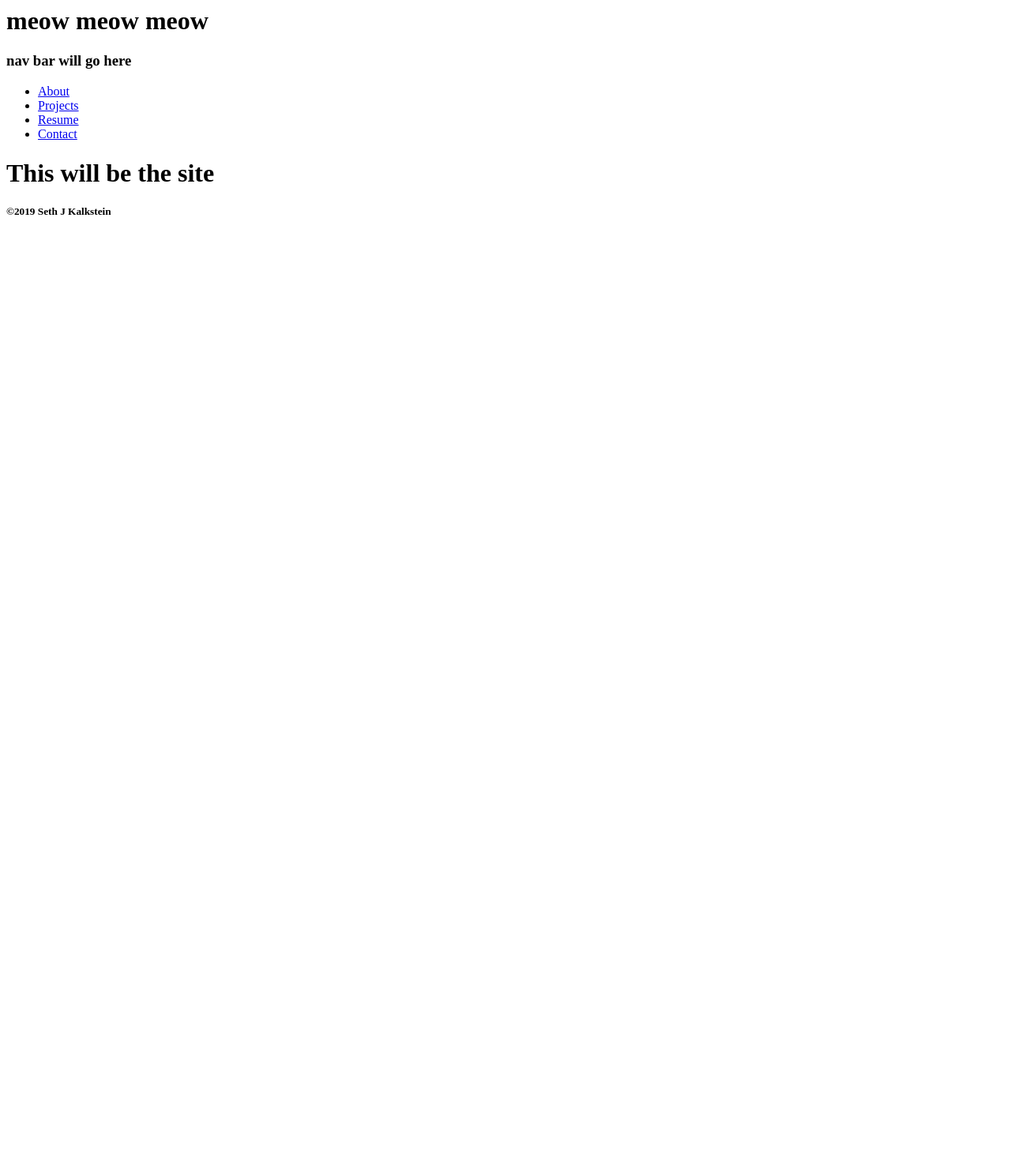
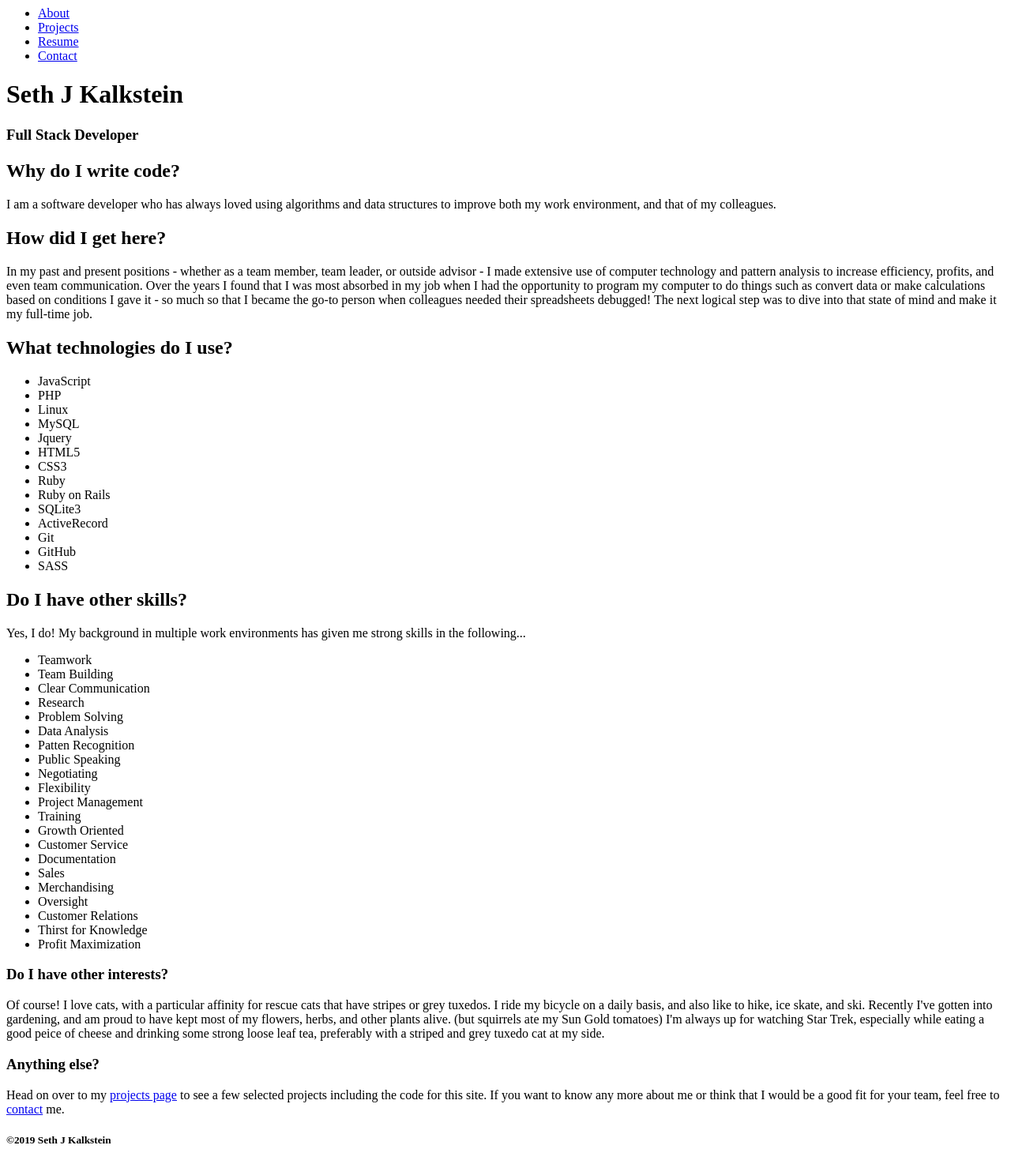
Before and after one commit to SethKalkstein/portfolio, a PHP site: page /index.php in a window 1280 px wide. Shown: the whole page at 79% size. Before the commit the page ends 272 px from the top, so only its background shows below. Run offline with PHP 8.4, Linux system fonts and the light colour scheme.

Commit message:
basic content complete

```diff
--- a/contact.php
+++ b/contact.php
@@ -8,6 +8,7 @@
     include "resources/mainnav.php";
     include "resources/contactTransmittion.php";
 ?>
+<main>
     <iframe src="https://www.google.com/maps/embed?pb=!1m18!1m12!1m3!1d6118.675055975244!2d-75.16417492009839!3d39.93383916336471!2m3!1f0!2f0!3f0!3m2!1i1024!2i768!4f13.1!3m3!1m2!1s0x89c6c6194cea361f%3A0xa9f834d0a175373d!2sSouth%20Philadelphia%2C%20Philadelphia%2C%20PA%2019147!5e0!3m2!1sen!2sus!4v1567205320365!5m2!1sen!2sus" width="700" height="400" frameborder="0" style="border:0;" allowfullscreen=""></iframe>
     <h3>Thnik we'd be a good fit or have a question?</h3>
     <form action="contact.php" method="POST">
@@ -20,6 +21,6 @@
     <a href="https://www.linkedin.com/in/seth-kalkstein">Linkedin</a>
     <a href="https://github.com/SethKalkstein">GitHub</a>
     <a href="mailto:seth@sethjkalkstein.com">Email</a>
-
+</main>
 
 <?php include "resources/footer.php"; ?>
--- a/index.php
+++ b/index.php
@@ -12,7 +12,67 @@
     include "resources/header.php";
     include "resources/mainnav.php";
 ?>
+<main>
+    <h1></h1>
 
-    <h1>This will be the site</h1>
+    <h2>Why do I write code?</h2>
+    <p>I am a software developer who has always loved using algorithms and data structures to improve both my work environment, and that of my colleagues.</p>
+
+    <h2>How did I get here?</h2>
+    <p>In my past and present positions - whether as a team member, team leader, or outside advisor - I made extensive use of computer technology and pattern analysis to increase efficiency, profits, and even team communication. Over the years I found that I was most absorbed in my job when I had the opportunity to program my computer to do things such as convert data or make calculations based on conditions I gave it - so much so that I became the go-to person when colleagues needed their spreadsheets debugged! The next logical step was to dive into that state of mind and make it my full-time job.</p>
+
+    <h2>What technologies do I use?</h2>
+    <!-- JavaScript, PHP, Linux, MySQL, Jquery, HTML5, CSS3, Ruby, Ruby on Rails, Sinatra, ActiveRecord, SQLite3, Git, GitHub, Heroku, SASS -->
+    <ul>
+        <li>JavaScript</li>
+        <li>PHP</li>
+        <li>Linux</li>
+        <li>MySQL</li>
+        <li>Jquery</li>
+        <li>HTML5</li>
+        <li>CSS3</li>
+        <li>Ruby</li>
+        <li>Ruby on Rails</li>
+        <li>SQLite3</li>
+        <li>ActiveRecord</li>
+        <li>Git</li>
+        <li>GitHub</li>
+        <li>SASS</li>
+    </ul>
+
+    <h2>Do I have other skills?</h2>
+    <p>Yes, I do! My background in multiple work environments has given me strong skills in the following...</p>
+    <!-- Clear Communication, Research, Team Work, Problem Solving, Public Speaking, Negotiating, Flexibility, Project Management, Training, Growth Oriented, Customer Service, Documentation, Sales, Merchandising, Oversight, Fixing Bugs -->
+    <!-- data analysis, teamwork and team-building, team communication, market research, sales, buying, negotiating, customer relations, finance, operations management, training, and thirst for product knowledge -->
+    <ul>
+        <li>Teamwork</li>
+        <li>Team Building</li>
+        <li>Clear Communication</li>
+        <li>Research</li>
+        <li>Problem Solving</li>
+        <li>Data Analysis</li>
+        <li>Patten Recognition</li>
+        <li>Public Speaking</li>
+        <li>Negotiating</li>
+        <li>Flexibility</li>
+        <li>Project Management</li>
+        <li>Training</li>
+        <li>Growth Oriented</li>
+        <li>Customer Service</li>
+        <li>Documentation</li>
+        <li>Sales</li>
+        <li>Merchandising</li>
+        <li>Oversight</li>
+        <li>Customer Relations</li>
+        <li>Thirst for Knowledge</li>
+        <li>Profit Maximization</li>
+    </ul>
+
+    <h3>Do I have other interests?</h3>
+    <p>Of course! I love cats, with a particular affinity for rescue cats that have stripes or grey tuxedos. I ride my bicycle on a daily basis, and also like to hike, ice skate, and ski. Recently I've gotten into gardening, and am proud to have kept most of my flowers, herbs, and other plants alive. (but squirrels ate my Sun Gold tomatoes) I'm always up for watching Star Trek, especially while eating a good peice of cheese and drinking some strong loose leaf tea, preferably with a striped and grey tuxedo cat at my side.</p>
+
+    <h3>Anything else?</h3>
+    <p>Head on over to my <a href="projects/index.php">projects page</a> to see a few selected projects including the code for this site. If you want to know any more about me or think that I would be a good fit for your team, feel free to <a href="contact.php">contact</a> me.</p>
+</main>
 
 <?php include "resources/footer.php" ?>
--- a/resources/mainnav.php
+++ b/resources/mainnav.php
@@ -12,9 +12,7 @@
 ?>
 
 <header>
-    <h1><?php echo "meow meow meow" ?></h1>
         <nav>
-            <h3>nav bar will go here</h3>
             <ul>
                 <li><a href="/portfolio/index.php">About</a></li>
                 <li><a href="/portfolio/projects/index.php">Projects</a></li>
@@ -22,4 +20,6 @@
                 <li><a href="/portfolio/contact.php">Contact</a></li>
             </ul>
         </nav>
+        <h1>Seth J Kalkstein</h1>
+        <h3>Full Stack Developer</h3>
     </header>
```
Also changed, not shown: projects/index.php (+4 -3 lines), images/headerBackgroudn.jpg (added).
